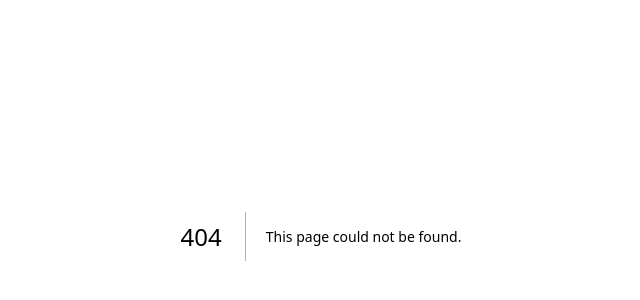
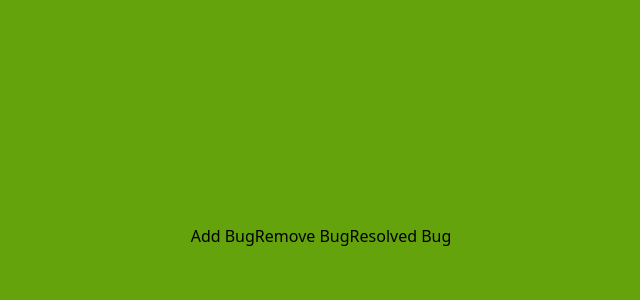
Before and after one commit to TerranKartikTellus/dope, a Next.js app: page /redux in a window 1280 px wide. Before the commit this address had no page. Shown: the part 164-464 px from the top of the page, without its empty margins (319-959 px from the left). Built offline with nearby package versions, Linux system fonts and the light colour scheme.

Commit message:
redux bud add,remove,resolve

```diff
--- a/package.json
+++ b/package.json
@@ -20,6 +20,7 @@
     "react": "18.2.0",
     "react-dom": "18.2.0",
     "react-form-hook": "^0.0.1",
+    "redux": "4.0",
     "typescript": "4.9.3"
   },
   "devDependencies": {
--- a/pages/login.js
+++ b/pages/login.js
@@ -35,7 +35,7 @@ export default function Login({contacts}){
 export async function getServerSideProps(context) {
 
   // let res = await fetch(`https://cars-orcin.vercel.app`+"/api/cars", {
-  let res = await fetch(`http://localhost:3000`+"/api/contacts", {
+  let res = await fetch(`https://cars-orcin.vercel.app`+"/api/contacts", {
   method: "GET",
     headers: {
       "Content-Type": "application/json",
--- /dev/null
+++ b/pages/redux/index.js
@@ -0,0 +1,14 @@
+import store from "../../redux/store";
+import { addBug, removeBug ,resolvedBug } from "../../redux/actions";
+export default function reduxHome(){
+  console.log(store);
+
+
+  return(
+    <div className="bg-lime-600 w-full h-screen flex flex-row items-center justify-center">
+      <button onClick={ ()=>{ store.dispatch(addBug("Bug1"));  console.log("New Store State",store.getState());} }>Add Bug</button>
+      <button onClick={ ()=>{ store.dispatch(removeBug(2))  ;  console.log("New Store State",store.getState());} }>Remove Bug</button>
+      <button onClick={ ()=>{ store.dispatch(resolvedBug(1))  ;  console.log("New Store State",store.getState());} }>Resolved Bug</button>
+    </div>
+  );
+}
--- a/pages/user.js
+++ b/pages/user.js
@@ -41,7 +41,7 @@ export default function User(){
 
   e.preventDefault();
   //  let res = await fetch(`https://cars-orcin.vercel.app`+"/api/addContact", {
-   let res = await fetch(`http://localhost:3000`+"/api/addContact", {
+   let res = await fetch(`https://cars-orcin.vercel.app`+"/api/addContact", {
 
    method: "POST",
     body: JSON.stringify(
--- /dev/null
+++ b/redux/actionTypes.js
@@ -0,0 +1,3 @@
+export const addBug = 'bugAdded';
+export const removeBug = 'bugRemoved';
+export const resolvedBug = 'bugResolved';
--- /dev/null
+++ b/redux/actions.js
@@ -0,0 +1,23 @@
+import * as actionType from "./actionTypes";
+
+
+export const addBug = (description) => ({
+  type: actionType.addBug,
+  payload: {
+    description: description
+  }
+})
+
+export const removeBug = (id) => ({
+   type: actionType.removeBug,
+   payload: {
+      id: id
+   }
+})
+
+export const resolvedBug = (id) => ({
+  type: actionType.resolvedBug,
+  payload: {
+    id: id
+  }
+})
--- /dev/null
+++ b/redux/reducer.js
@@ -0,0 +1,26 @@
+import * as actionType from "./actionTypes";
+
+let lastId = 0;
+export default function reducer(state=[],action){
+  switch(action.type){
+    case actionType.addBug:
+      return [
+        ...state,
+        { id: ++lastId,
+          description: action.payload.description,
+          bugResolved: false
+        }
+      ]
+    case actionType.removeBug:
+      return state.filter(
+        i=> i.id != action.payload.id
+        )
+    case actionType.resolvedBug:
+      return state.map(i=>(
+        i.id==action.payload.id
+          ? {...i,bugResolved: true}
+          : i )
+        )
+    default: return state;
+  }
+}
--- /dev/null
+++ b/redux/store.js
@@ -0,0 +1,5 @@
+import { createStore } from "redux";
+import reducer from "./reducer";
+
+const store = createStore(reducer);
+export default store;
```
Also changed, not shown: 1 other file (tests, documents, lock files or other folders).
